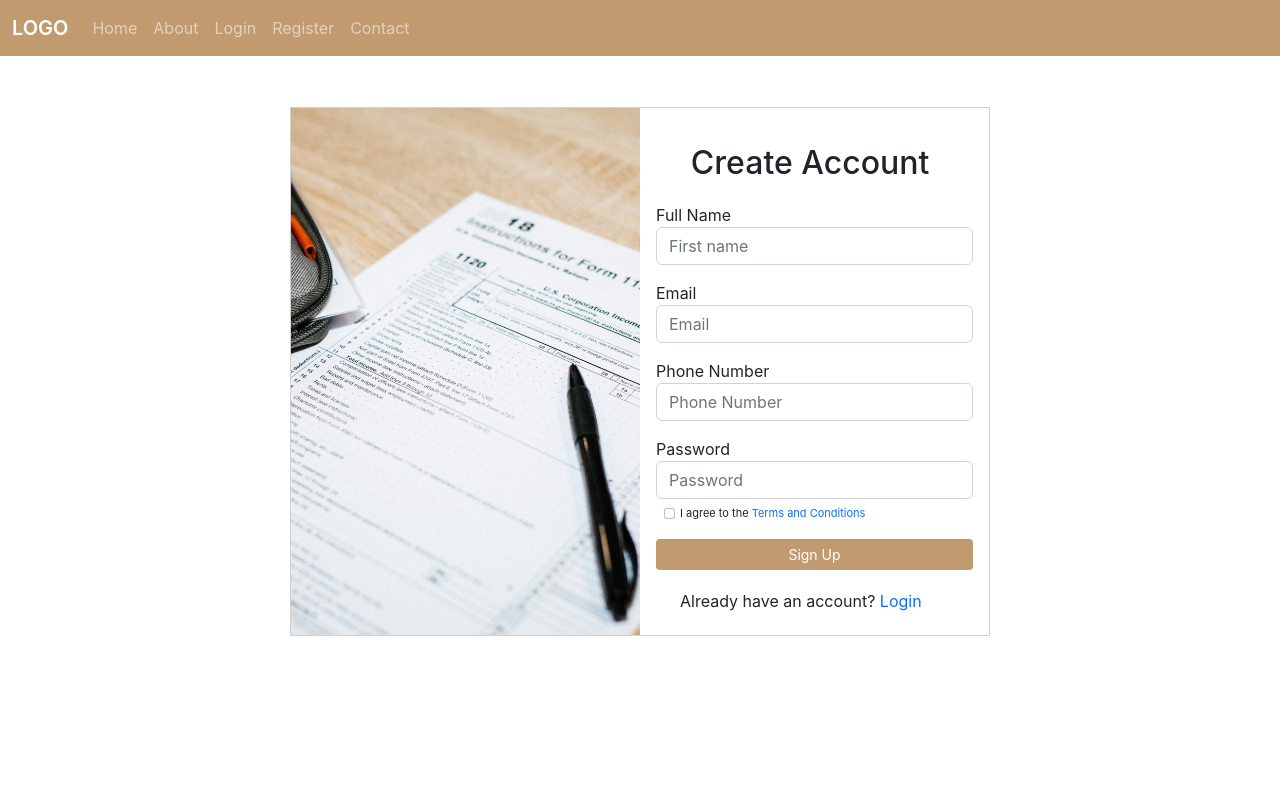
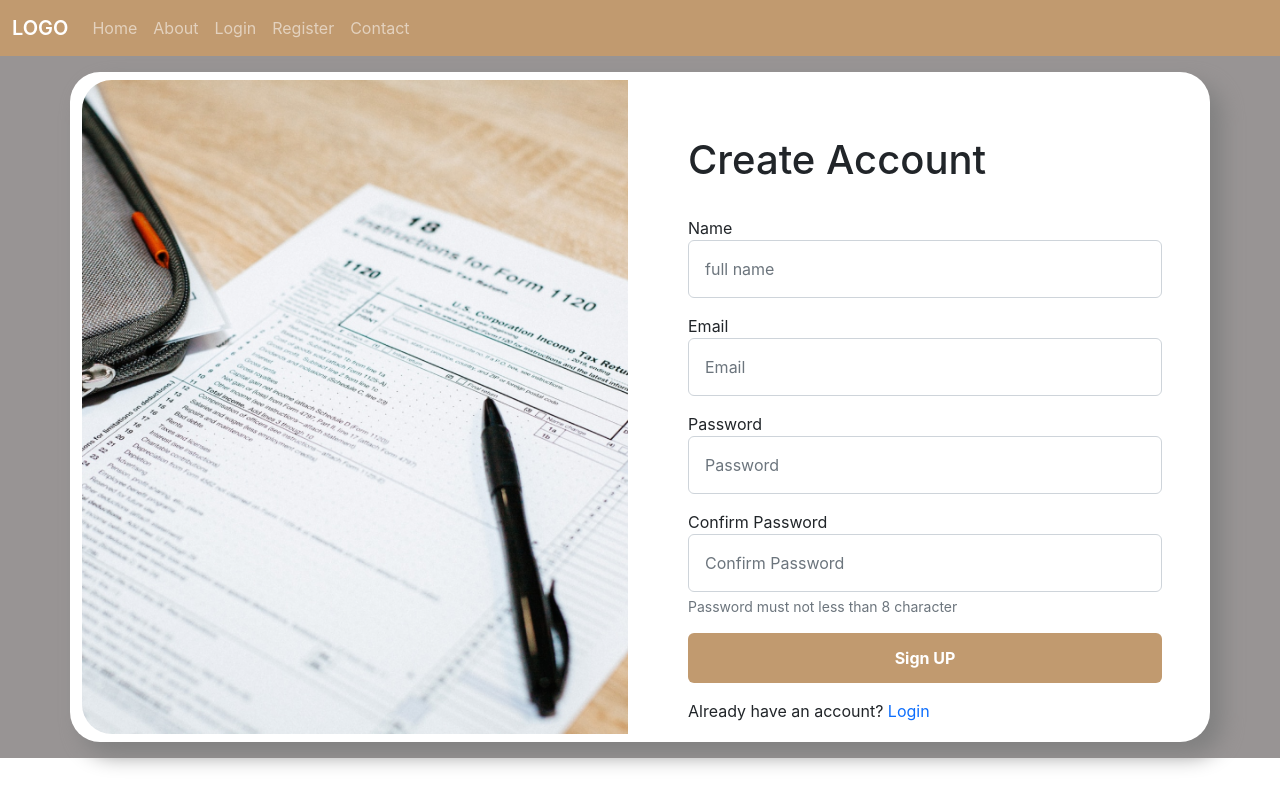
Before and after one commit to zuri-training/Team-Sardinew2, a React (Create React App) app in the folder frontend/: page /register in a window 1280 px wide. Built offline with nearby package versions, Linux system fonts and the light colour scheme.

Commit message:
code refractor to call back end

```diff
--- a/frontend/src/App.css
+++ b/frontend/src/App.css
@@ -1,38 +1,5 @@
-.App {
-  text-align: center;
+*{
+  padding: 0;
+  margin: 0;
+  box-sizing: border-box;
 }
-
-.App-logo {
-  height: 40vmin;
-  pointer-events: none;
-}
-
-@media (prefers-reduced-motion: no-preference) {
-  .App-logo {
-    animation: App-logo-spin infinite 20s linear;
-  }
-}
-
-.App-header {
-  background-color: #282c34;
-  min-height: 100vh;
-  display: flex;
-  flex-direction: column;
-  align-items: center;
-  justify-content: center;
-  font-size: calc(10px + 2vmin);
-  color: white;
-}
-
-.App-link {
-  color: #61dafb;
-}
-
-@keyframes App-logo-spin {
-  from {
-    transform: rotate(0deg);
-  }
-  to {
-    transform: rotate(360deg);
-  }
-}
--- a/frontend/src/App.js
+++ b/frontend/src/App.js
@@ -1,5 +1,7 @@
 import "./App.css";
 import { Routes, Route } from "react-router-dom";
+import { ToastContainer } from "react-toastify";
+import "react-toastify/dist/ReactToastify.css";
 import NavBar from "./pages/NavBar";
 import Home from "./pages/Home";
 import LoginForm from "./pages/LoginForm";
@@ -17,6 +19,7 @@ function App() {
         <Route path="/home" element={<Home />} />
         <Route path="*" element={<NotFound />} />
       </Routes>
+      <ToastContainer />
     </>
   );
 }
--- /dev/null
+++ b/frontend/src/app/store.js
@@ -0,0 +1,8 @@
+import { configureStore } from "@reduxjs/toolkit";
+import authReducer from "../features/auth/authSlice";
+
+export const store = configureStore({
+  reducer: {
+    auth: authReducer,
+  },
+});
--- /dev/null
+++ b/frontend/src/features/auth/authSlice.js
@@ -0,0 +1,67 @@
+import { createSlice, createAsyncThunk, createAction } from "@reduxjs/toolkit";
+import authService from "./authService";
+
+const initialState = {
+  user: null,
+  isLoading: false,
+  isSuccess: false,
+  isError: false,
+  message: "",
+};
+/// register new user
+
+export const register = createAsyncThunk(
+  "auth/register",
+  async (user, thunkAPI) => {
+    // console.log(user);
+    try {
+      return await authService.register(user);
+    } catch (error) {
+      const message =
+        (error.response &&
+          error.response.data &&
+          error.response.data.message) ||
+        error.message ||
+        error.toString();
+      return thunkAPI.rejectWithValue(message);
+    }
+  }
+);
+
+// login user
+export const login = createAsyncThunk("auth/login", async (user, thunkAPI) => {
+  console.log(user);
+});
+export const authSlice = createSlice({
+  name: "auth",
+  initialState,
+  reducers: {
+    reset: (state) => {
+      state.isLoading = false;
+      state.isError = false;
+      state.isSuccess = false;
+      state.message = "";
+    },
+  },
+  extraReducers: (builder) => {
+    builder
+      .addCase(register.pending, (state) => {
+        state.isLoading = true;
+      })
+      .addCase(register.fulfilled, (state, action) => {
+        state.isLoading = false;
+        state.isSuccess = true;
+
+        state.user = action.payload;
+      })
+      .addCase(register.rejected, (state, action) => {
+        state.isLoading = false;
+        state.isError = true;
+        state.message = action.payload;
+        state.user = null;
+      });
+  },
+});
+
+export const { reset } = authSlice.actions;
+export default authSlice.reducer;
--- a/frontend/src/index.js
+++ b/frontend/src/index.js
@@ -1,18 +1,21 @@
 import React from "react";
 import ReactDOM from "react-dom/client";
 import App from "./App";
+import { store } from "./app/store";
+import { Provider } from "react-redux";
 import { BrowserRouter } from "react-router-dom";
 import "bootstrap/dist/css/bootstrap-grid.min.css";
 import "bootstrap/dist/css/bootstrap.min.css";
 import "bootstrap/dist/js/bootstrap.bundle.min.js";
 import "./index.css";
 
-
 const root = ReactDOM.createRoot(document.getElementById("root"));
 root.render(
   <React.StrictMode>
-    <BrowserRouter>
-      <App />
-    </BrowserRouter>
+    <Provider store={store}>
+      <BrowserRouter>
+        <App />
+      </BrowserRouter>
+    </Provider>
   </React.StrictMode>
 );
--- a/frontend/src/pages/LoginForm.jsx
+++ b/frontend/src/pages/LoginForm.jsx
@@ -1,49 +1,80 @@
 import React from 'react';
+import { useState } from 'react';
 import { Link } from "react-router-dom";
-import logo from "../assets/images/resouces.png";
+import logo from "../assets/images/Frame.png";
+
+
 
 
 const LoginForm = () => {
+
+  // form
+  const [formData, setFormDate] = useState({
+    email: '',
+    password: "",
+  })
+
+  const { email, password } = formData;
+  // On change function
+  const onChange = (e) => {
+    setFormDate((prevState) => ({
+      ...prevState,
+      [e.target.name]: e.target.value
+    }))
+  }
+
+
+
+  const onSubmit = e => {
+  e.preventDefault()
+}
+
+
   return (
-    <div className="container signin-container">
-      <div className="row">
-        <div className="col"></div>
-        <div className="col-sm-12 col-md-8">
-          <div class="card mb-3 signin-card" style={{ maxWidth: '540px' }}>
-            <div class="row g-0">
-              <div class="col-md-6">
-                <img src={logo} class="img-fluid" alt="..." style={{ height: 'auto' }} />
-              </div>
-              <div class="col-md-6">
-                <div class="card-body">
-                  <h2 className="headline">Welcome Back...</h2>
-                  <p className="headline">Please enter your Username and Password</p>
-                  <form className="signin-form">
-                    <div className="mb-3">
-                      <label>Email</label>
-                      <input type="email" className="form-control" id="emailInput" placeholder="Email"
-                        aria-describedby="emailHelp" />
+
+    <>
+<section>
+      <div className='  py-4'>
+        <div className="container">
+          <div className="row no-gutter">
+            <div className="col-lg-6">
+              <img src={logo} className="img-fluid my-2 img-logo" alt="..."  />
+            </div>
+            <div className="col-lg-6 px-5 pt-5">
+              <h1 className='font-weight-bold py-3 '>Welcome Back....</h1>
+              <p >Please enter your Email and Password</p>
+              <form onSubmit={onSubmit} >
+
+
+                  <div className="my-3">
+                     <label  htmlFor='emailInput'>Email</label>
+                    <input name='email' value={email}  onChange={onChange} className='form-control my-1 p-3' type="email" placeholder='Email' aria-describedby='email' id='emailInput' />
+                </div>
+
+
+                  <div className="my-3">
+                     <label  htmlFor='passwordInput'>Password</label>
+                    <input name='password' value={password}  onChange={onChange} className='form-control my-1 p-3' type="password" placeholder='Password' aria-describedby='password' id='passwordInput' />
+                  </div>
+
+
+
+                  <div className="my-3">
+                    <button className='signUpBtn'  type='submit' >Login</button>
+                  </div>
+
+                <div className="my-3">
+                      <label>Already have an account? <Link to={"/register"}>Sigin Up</Link>
+                     </label>
                     </div>
-                    <div className="mb-3">
-                      <label>Password</label>
-                      <input type="password" className="form-control" id="passwordInput" placeholder="Password" />
-                      <p><Link to="/#" className="pin-reset">Forgotton Password?</Link></p>
-                    </div>
-                    <button type="button" className="btn signin-btn btn-sm">Login</button>
-                    <button type="button" className="btn btn-sm google-log">Sign in with Google</button>
-                    <div className="form-check accoumt-question">
-                      <label>Don't have an account? <Link to="/register">Sign Up</Link>
-                      </label>
-                    </div>
-                  </form>
-                </div>
-              </div>
+                </form>
             </div>
           </div>
         </div>
-        <div className="col"></div>
       </div>
-    </div >
+      </section>
+      </>
+
   );
 }
 
--- a/frontend/src/pages/Register.jsx
+++ b/frontend/src/pages/Register.jsx
@@ -1,56 +1,115 @@
-import React from 'react';
+import React,{useEffect, useState} from 'react';
+import { toast } from 'react-toastify'
+import { useSelector, useDispatch, } from 'react-redux'
+import { useNavigate } from 'react-router-dom';
+import { register, reset } from "../features/auth/authSlice";
 import { Link } from "react-router-dom";
-import logo from "../assets/images/resouces.png";
+import logo from "../assets/images/Frame.png";
+import "./register.css";
+
+
+const Register = () => {
+
+// form state data
+  const [formData, setFormDate] = useState({
+    name:"",
+    email: '',
+    password: "",
+    cpassword: "",
+  })
+
+  //extract properties from form data
+  const { name, email, password, cpassword } = formData;
+  const dispatch = useDispatch()
+  const navigate  = useNavigate()
+    const { user, isLoading, isError, isSuccess, message } = useSelector((state) => state.auth)
+
+  useEffect(() => {
+    if (isError) {
+      toast.error(message)
+    }
+
+    // success
+    if (isSuccess || user) {
+      navigate('/')
+    }
+    dispatch(reset())
+}, [isError,isSuccess,user,navigate,message,dispatch])
+
+
+  // handle onChange
+  const onChange = (e) => {
+    setFormDate((prevState) => ({
+      ...prevState,
+      [e.target.name]:e.target.value
+    }))
+  }
+
+
+  // prevent page reload
+  const onSubmit = (e) => {
+    e.preventDefault()
+    if (password !== cpassword) {
+      toast.error("Password do not match")
+    } else {
+      const userData = {
+        name,
+        email,
+        password
+      }
+      console.log(userData)
+      dispatch(register(userData))
+    }
+  }
 
 
 
-const Register = () => {
   return (
-    <div className="container signin-container reg">
-      <div className="row">
-        <div className="col"></div>
-        <div className="col-sm-12 col-md-8">
-          <div class="card mb-3 signin-card" style={{ maxWidth: '540px' }}>
-            <div class="row g-0">
-              <div class="col-md-6">
-                <img src={logo} class="img-fluid" alt="..." style={{ height: 'auto' }} />
+
+<section>
+      <div className='Form py-3'>
+        <div className="container">
+          <div className="row ">
+            <div className="col-lg-6">
+              <img src={logo} className="img-fluid my-2 img-logo" alt="..."  />
             </div>
-              <div class="col-md-6">
-                <div class="card-body">
-                  <h2 className="headline create-acct">Create Account</h2>
-                  <form className="signin-form">
-                    <div className="mb-3">
-                      <label>Full Name</label>
-                      <input type="text" className="form-control" id="firstnameInput" placeholder="First name" />
+            <div className="col-lg-6 px-5 pt-5">
+              <h1 className='font-weight-bold py-3 '>Create Account</h1>
+              <form onSubmit={onSubmit} >
+
+                  <div className=" my-3">
+                     <label  htmlFor='nameInput'>Name</label>
+                    <input name='name' value={name} onChange={onChange} className='form-control p-3 inputStyle' type="name" placeholder='full name' aria-describedby='name' id='nameInput' />
                 </div>
-                    <div className="mb-3">
-                      <label>Email</label>
-                      <input type="email" className="form-control" id="emailInput" placeholder="Email"
-                        aria-describedby="emailHelp" />
+                <div className=" my-3">
+                     <label  htmlFor='emailInput'>Email</label>
+                    <input  name='email' value={email} onChange={onChange} className='form-control  p-3 inputStyle' type="email" placeholder='Email' aria-describedby='email' id='emailInput' />
                 </div>
-                    <div className="mb-3">
-                      <label>Phone Number</label>
-                      <input type="tel" className="form-control" id="lastnameInput" placeholder="Phone Number" />
+                <div className=" my-3">
+                     <label   htmlFor='passwordInput'>Password</label>
+                    <input name="password" value={password} onChange={onChange} className='form-control p-3 inputStyle' type="password" placeholder='Password' aria-describedby='password' id='passwordInput' />
                 </div>
-                    <div className="mb-3">
-                      <label>Password</label>
-                      <input type="password" className="form-control" id="passwordInput" placeholder="Password" />
+                <div className=" my-3">
+                     <label  htmlFor='cpasswordInput'>Confirm Password</label>
+                    <input name='cpassword' value={cpassword} onChange={onChange} className='form-control p-3 inputStyle' type="cpassword" placeholder='Confirm Password' aria-describedby='cpassword' id='cpasswordInput' />
+                    <div className="form-text" id="cpasswordInput" >Password must not less than 8 character</div>
                   </div>
-                    <div className="form-check form-agree">
-                      <label className="form-check-label agreement" htmlFor="flexCheckDefault">I agree to the <a href="/#">Terms and Conditions</a>
-                        <input className="form-check-input agreement" type="checkbox" value="" id="flexCheckDefault" />
-                      </label>
+
+                <div className="form-row">
+                  <div className=" my-3">
+                    <button className=' signUpBtn ' type='submit' >Sign UP</button>
                   </div>
-                    <button type="button" className="btn signin-btn btn-sm">Sign Up</button>
-                    <div className="form-check">
-                      <label>Already have an account? <Link to="/login">Login</Link>
-                      </label>
                 </div>
                 </form>
+                  <div className="form-row">
+                      <label>Already have an account? <Link to={"/login"}>Login</Link>
+                     </label>
                     </div>
             </div>
           </div>
         </div>
+      </div>
+      </section>
 
 
 
@@ -61,45 +120,60 @@ const Register = () => {
 
 
 
-          {/* <div className="card signin-card register">
-            <div className="card-body">
-              <h2 className="headline create-acct">Create Account</h2>
-              <form className="signin-form">
-                <div className="mb-3">
-                  <label>Full Name</label>
-                  <input type="text" className="form-control" id="firstnameInput" placeholder="First name" />
-                </div>
-                <div className="mb-3">
-                  <label>Email</label>
-                  <input type="email" className="form-control" id="emailInput" placeholder="Email"
-                    aria-describedby="emailHelp" />
-                </div>
-                <div className="mb-3">
-                  <label>Phone Number</label>
-                  <input type="tel" className="form-control" id="lastnameInput" placeholder="Phone Number" />
-                </div>
-                <div className="mb-3">
-                  <label>Password</label>
-                  <input type="password" className="form-control" id="passwordInput" placeholder="Password" />
-                </div>
-                <div className="form-check form-agree">
-                  <label className="form-check-label agreement" htmlFor="flexCheckDefault">I agree to the <a href="/#">Terms and Conditions</a>
-                    <input className="form-check-input agreement" type="checkbox" value="" id="flexCheckDefault" />
-                  </label>
-                </div>
-                <button type="button" className="btn signin-btn btn-sm">Sign Up</button>
-                <div className="form-check">
-                  <label>Already have an account? <Link to="/login">Login</Link>
-                  </label>
-                </div>
-              </form>
-            </div>
-          </div> */}
 
-        </div >
-        <div className="col"></div>
-      </div >
-    </div >
+    // <div className="container signin-container reg">
+    //   <div className="row">
+    //     <div className="col"></div>
+    //     <div className="col-sm-12 col-md-8">
+    //       <div class="card mb-3 signin-card" style={{ maxWidth: '540px' }}>
+    //         <div class="row g-0">
+    //           <div class="col-md-6">
+    //             <img src={logo} class="img-fluid" alt="..." style={{ height: 'auto' }} />
+    //           </div>
+    //           <div class="col-md-6">
+    //             <div class="card-body">
+    //               <h2 className="headline create-acct">Create Account</h2>
+    //               <form className="signin-form">
+    //                 <div className="mb-3">
+    //                   <label>Full Name</label>
+    //                   <input type="text" className="form-control" id="firstnameInput" placeholder="First name" />
+    //                 </div>
+    //                 <div className="mb-3">
+    //                   <label>Email</label>
+    //                   <input type="email" className="form-control" id="emailInput" placeholder="Email"
+    //                     aria-describedby="emailHelp" />
+    //                 </div>
+    //                 <div className="mb-3">
+    //                   <label>Phone Number</label>
+    //                   <input type="tel" className="form-control" id="lastnameInput" placeholder="Phone Number" />
+    //                 </div>
+    //                 <div className="mb-3">
+    //                   <label>Password</label>
+    //                   <input type="password" className="form-control" id="passwordInput" placeholder="Password" />
+    //                 </div>
+    //                 <div className="form-check form-agree">
+    //                   <label className="form-check-label agreement" htmlFor="flexCheckDefault">I agree to the <a href="/#">Terms and Conditions</a>
+    //                     <input className="form-check-input agreement" type="checkbox" value="" id="flexCheckDefault" />
+    //                   </label>
+    //                 </div>
+    //                 <button type="button" className="btn signin-btn btn-sm">Sign Up</button>
+    //
+    //               </form>
+    //             </div>
+    //           </div>
+    //         </div>
+    //       </div>
+
+
+
+
+
+
+
+
+
+
+
   );
 }
 
--- /dev/null
+++ b/frontend/src/pages/register.css
@@ -0,0 +1,30 @@
+section {
+    background: rgb(152, 148, 148);
+
+}
+.row{
+    background:white;
+    border-radius: 30px;
+    box-shadow: 12px 12px 22px grey;
+
+}
+.img-logo{
+    border-top-left-radius: 30px;
+    border-bottom-left-radius: 30px;
+}
+
+.signUpBtn{
+    border: none;
+    outline: none;
+    width: 100%;
+    height: 50px;
+    background: #C19A6F;
+    border-radius: 6px;
+    color: white;
+    font-weight: bold;
+}
+.signUpBtn:hover{
+background: #d2c2b1;
+color: black;
+font-weight: bold;
+}
```
Also changed, not shown: frontend/package.json (+8 -2 lines), frontend/src/features/auth/authService.js (added, +18 -0 lines), frontend/src/assets/images/Frame.png (added). Lines whose indentation alone changed are shown as unchanged.
